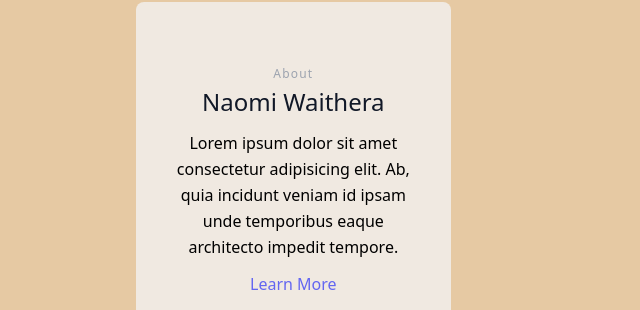
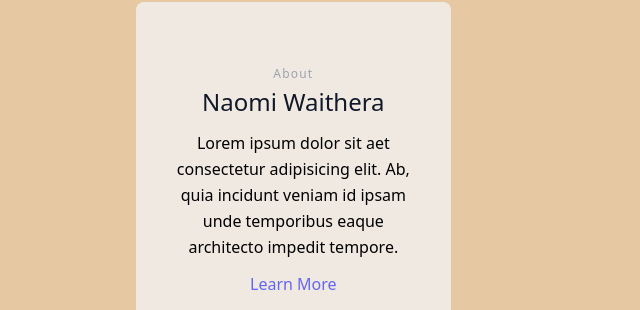
Before and after one commit to Keshie-s/git, a plain HTML site: page about.html in a window 1280 px wide. Shown: the part 143-453 px from the top of the page, 0-640 px from the left. Drawn offline with nearby package versions, Linux system fonts and the light colour scheme.

Commit message:
my third commit

```diff
--- a/about.html
+++ b/about.html
@@ -30,7 +30,7 @@
               <div class="h-full bg-gray-100 bg-opacity-75 px-8 pt-16 pb-24 rounded-lg overflow-hidden text-center relative">
                 <h2 class="tracking-widest text-xs title-font font-medium text-gray-400 mb-1">About</h2>
                 <h1 class="title-font sm:text-2xl text-xl font-medium text-gray-900 mb-3">Naomi Waithera</h1>
-                <p class="leading-relaxed mb-3">Lorem ipsum dolor sit amet consectetur adipisicing elit. Ab, quia incidunt veniam id ipsam unde temporibus eaque architecto impedit tempore.</p>
+                <p class="leading-relaxed mb-3">Lorem ipsum dolor sit aet consectetur adipisicing elit. Ab, quia incidunt veniam id ipsam unde temporibus eaque architecto impedit tempore.</p>
                 <a class="text-indigo-500 inline-flex items-center">Learn More</a>
 
 
```
